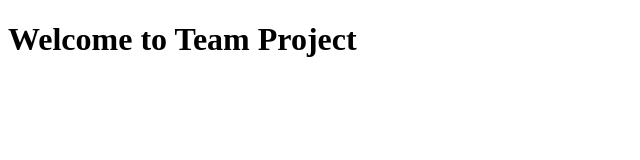
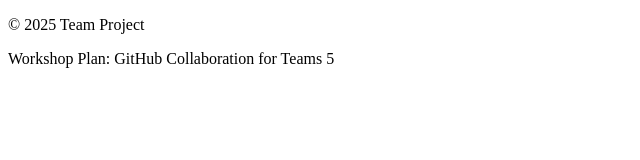
Before and after one commit to kimhongtry/team-html-project, a plain HTML site: page index.html in a window 1280 px wide. Shown: the whole page, without its empty margins (0-640 px from the left). Drawn offline with Linux system fonts and the light colour scheme.

Commit message:
Add footer

```diff
--- a/index.html
+++ b/index.html
@@ -4,6 +4,9 @@
     <title>Team Project</title>
   </head>
   <body>
-    <h1>Welcome to Team Project</h1>
+    <footer>
+      <p>© 2025 Team Project</p>
+      Workshop Plan: GitHub Collaboration for Teams 5
+    </footer>
   </body>
 </html>
```
